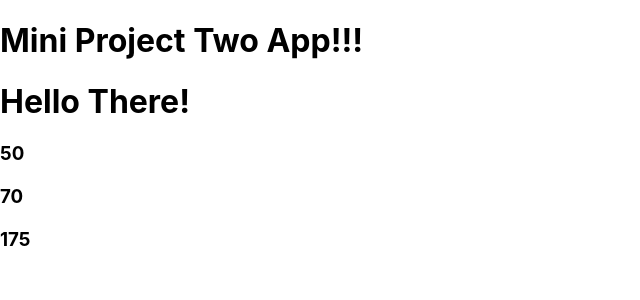
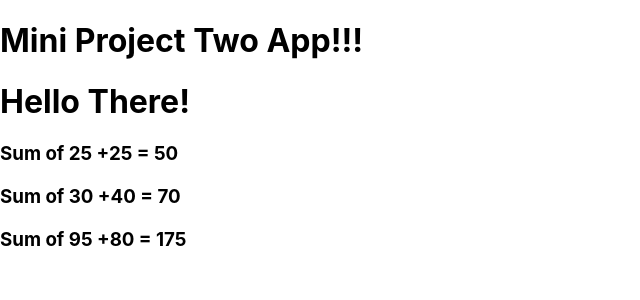
Before and after one commit to NoraTiku/project-two, a React (Create React App) app: page / in a window 1280 px wide. Shown: the top 300 px of the page, without its empty margins (0-640 px from the left). Built offline with nearby package versions, Linux system fonts and the light colour scheme.

Commit message:
addition of numbers using props

```diff
--- a/src/Numbers.js
+++ b/src/Numbers.js
@@ -1,10 +1,12 @@
-const Numbers = (props) => {
+const Numbers = ({firstNumber, secondNumber}) => {
+    const total = firstNumber + secondNumber;
 
     return (
         <>
       <h2></h2>
 
-      <h3>{ props.firstNumber + props.secondNumber}</h3>
+      <h3>Sum of { firstNumber} +{ secondNumber} = {total}</h3>
+
 
       </>
     );
```
